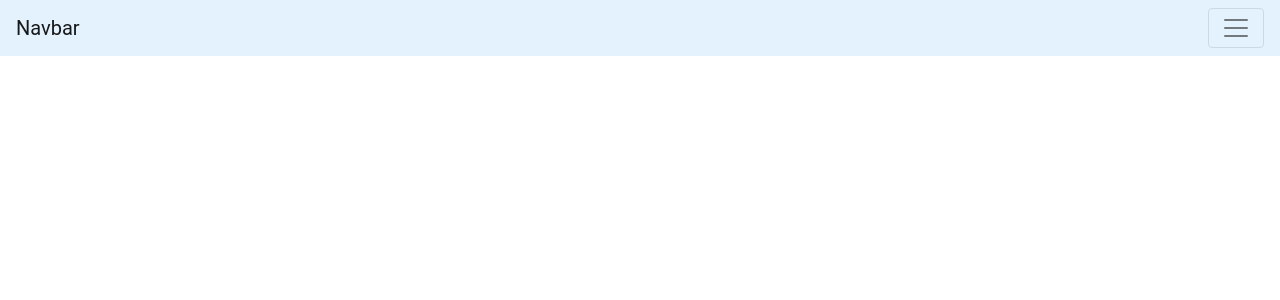
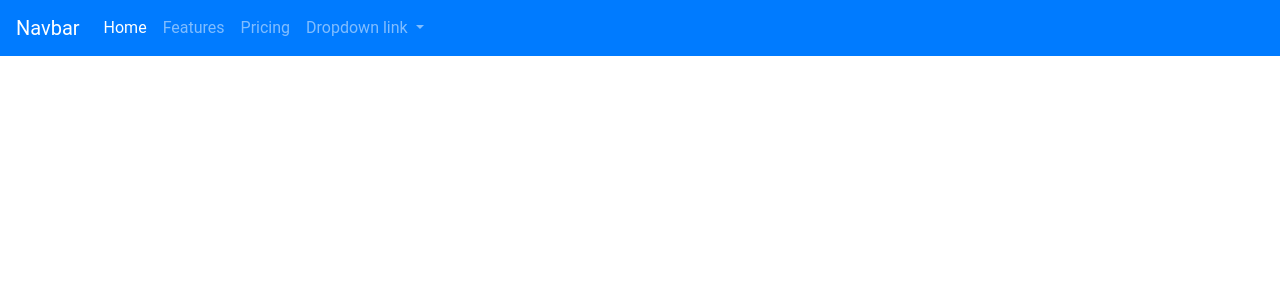
Before and after one commit to sapiokilias/angular-zjrwk6, an Angular app: page / in a window 1280 px wide. Shown: the top 300 px of the page. Built offline with nearby package versions, Linux system fonts and the light colour scheme.

Commit message:
1 file modified

```diff
--- a/src/app/app.component.html
+++ b/src/app/app.component.html
@@ -5,7 +5,15 @@
 
 
 
-<nav class="navbar navbar-light" style="background-color: #e3f2fd;">
+
+
+
+
+
+
+
+
+<nav class="navbar navbar-expand-lg navbar-dark bg-primary">
   <a class="navbar-brand" href="#">Navbar</a>
   <button class="navbar-toggler" type="button" data-toggle="collapse" data-target="#navbarNavDropdown" aria-controls="navbarNavDropdown" aria-expanded="false" aria-label="Toggle navigation">
     <span class="navbar-toggler-icon"></span>
```
